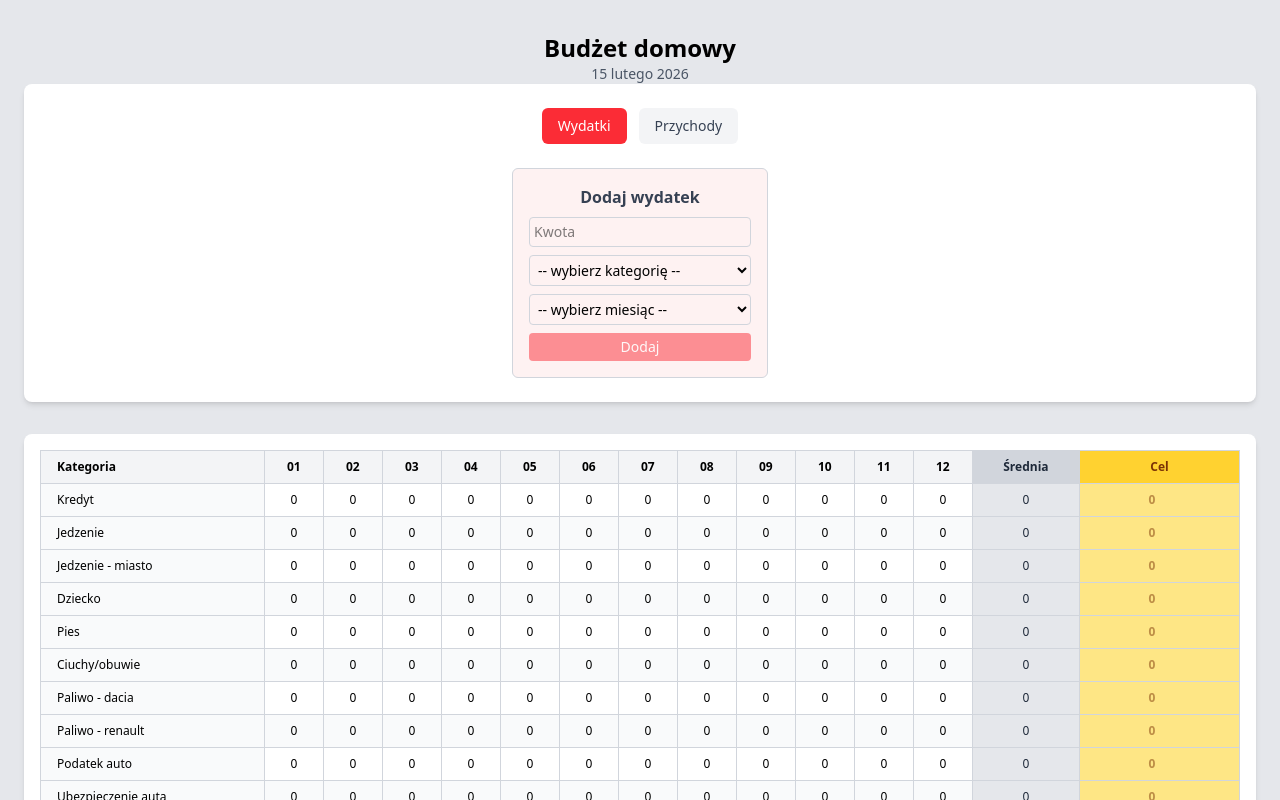
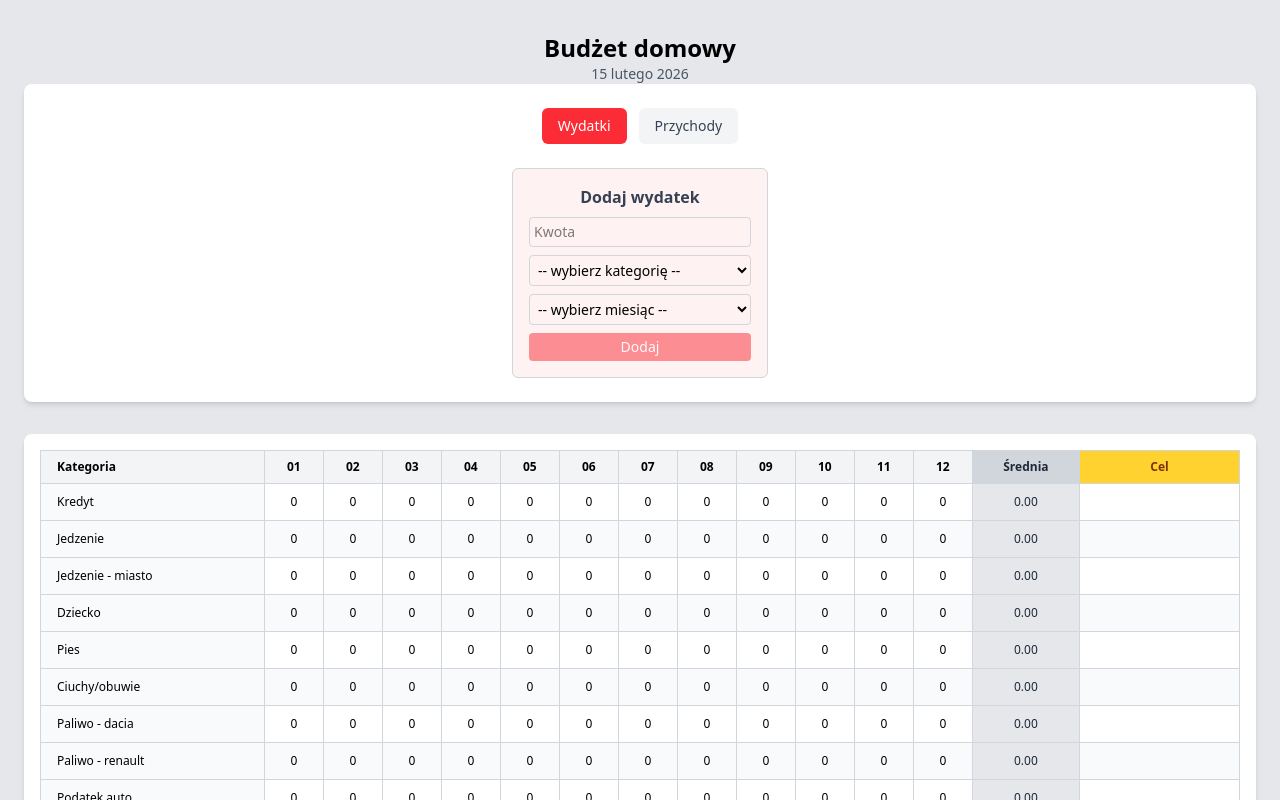
Before and after one commit to oleksaGrzegorz/budget-app, a React (Vite) app: page / in a window 1280 px wide. Shown: the top 800 px of the page. Built offline with nearby package versions, Linux system fonts and the light colour scheme.

Commit message:
feat: highlight expense cells based on goal and show difference

```diff
--- a/src/components/ExpensesTable/ExpensesTable.tsx
+++ b/src/components/ExpensesTable/ExpensesTable.tsx
@@ -7,18 +7,18 @@ interface ExpensesTableProps {
   setGoals: React.Dispatch<React.SetStateAction<Record<string, number>>>;
 }
 
-export const ExpensesTable = ({expenses,goals,setGoals,}: ExpensesTableProps) => {
+export const ExpensesTable = ({ expenses, goals, setGoals }: ExpensesTableProps) => {
   const getAverageForCategory = (category: string) => {
     const monthsData = expenses[category];
     if (!monthsData) return 0;
 
     const values = Object.values(monthsData).filter((v) => v > 0);
-
     if (values.length === 0) return 0;
 
     const sum = values.reduce((acc, val) => acc + val, 0);
     return (sum / values.length).toFixed(2);
   };
+
   return (
     <table className="w-full text-xs border border-gray-300 border-collapse">
       <thead className="bg-gray-100">
@@ -47,7 +47,17 @@ export const ExpensesTable = ({expenses,goals,setGoals,}: ExpensesTableProps) =>
       </thead>
 
       <tbody>
-        {categories.map((category) => (
+        {categories.map((category) => {
+          const average = Number(getAverageForCategory(category));
+          const goal = goals[category];
+          const difference = goal !== undefined ? average - goal : null;
+
+          let bgClass = "";
+          if (goal !== undefined) {
+            bgClass = average > goal ? "bg-red-200 text-red-800" : "bg-green-200 text-green-800";
+          }
+
+          return (
             <tr key={category} className="even:bg-gray-50">
               <th
                 className="px-4 py-2 text-left font-medium border border-gray-300 bg-gray-50"
@@ -66,34 +76,33 @@ export const ExpensesTable = ({expenses,goals,setGoals,}: ExpensesTableProps) =>
               ))}
 
               <td className="px-3 py-2 text-center border border-gray-300 bg-gray-200 text-gray-800 font-medium">
-              {getAverageForCategory(category)}
+                {average.toFixed(2)}
               </td>
 
-            <td
-              className={`px-3 py-2 text-center border border-gray-300 font-semibold ${
-                goals[category] &&
-                Number(getAverageForCategory(category)) > goals[category]
-                  ? "bg-red-200 text-red-800"
-                  : goals[category]
-                    ? "bg-green-200 text-green-800"
-                    : "bg-amber-200 text-amber-900"
-              }`}
-            >
+              <td className={`px-3 py-2 text-center border border-gray-300 font-semibold ${bgClass}`}>
+                <div className="flex flex-col items-center">
                   <input
                     type="number"
-                value={goals[category] || ""}
+                    value={goal || ""}
                     onChange={(e) =>
                       setGoals((prev) => ({
                         ...prev,
                         [category]: Number(e.target.value),
                       }))
                     }
-                className="w-20 text-center bg-transparent outline-none"
-                placeholder="0"
+                    className="w-20 text-center bg-transparent outline-none mb-1"
+                    placeholder=""
                   />
+                  {difference !== null && (
+                    <span className="text-xs">
+                      {difference > 0 ? `+${difference.toFixed(2)}` : difference.toFixed(2)}
+                    </span>
+                  )}
+                </div>
               </td>
             </tr>
-        ))}
+          );
+        })}
       </tbody>
     </table>
   );
```
Lines whose indentation alone changed are shown as unchanged.
